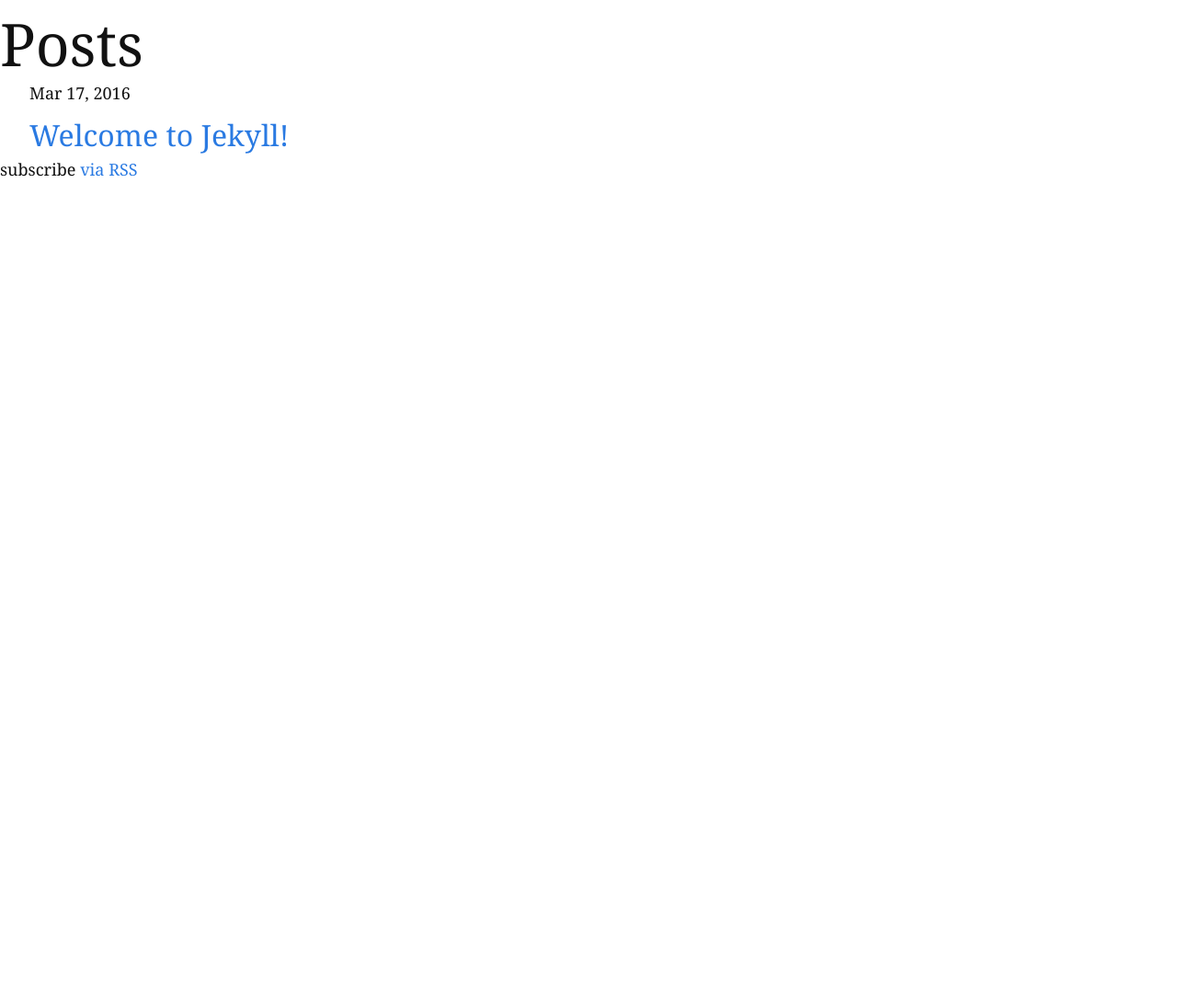
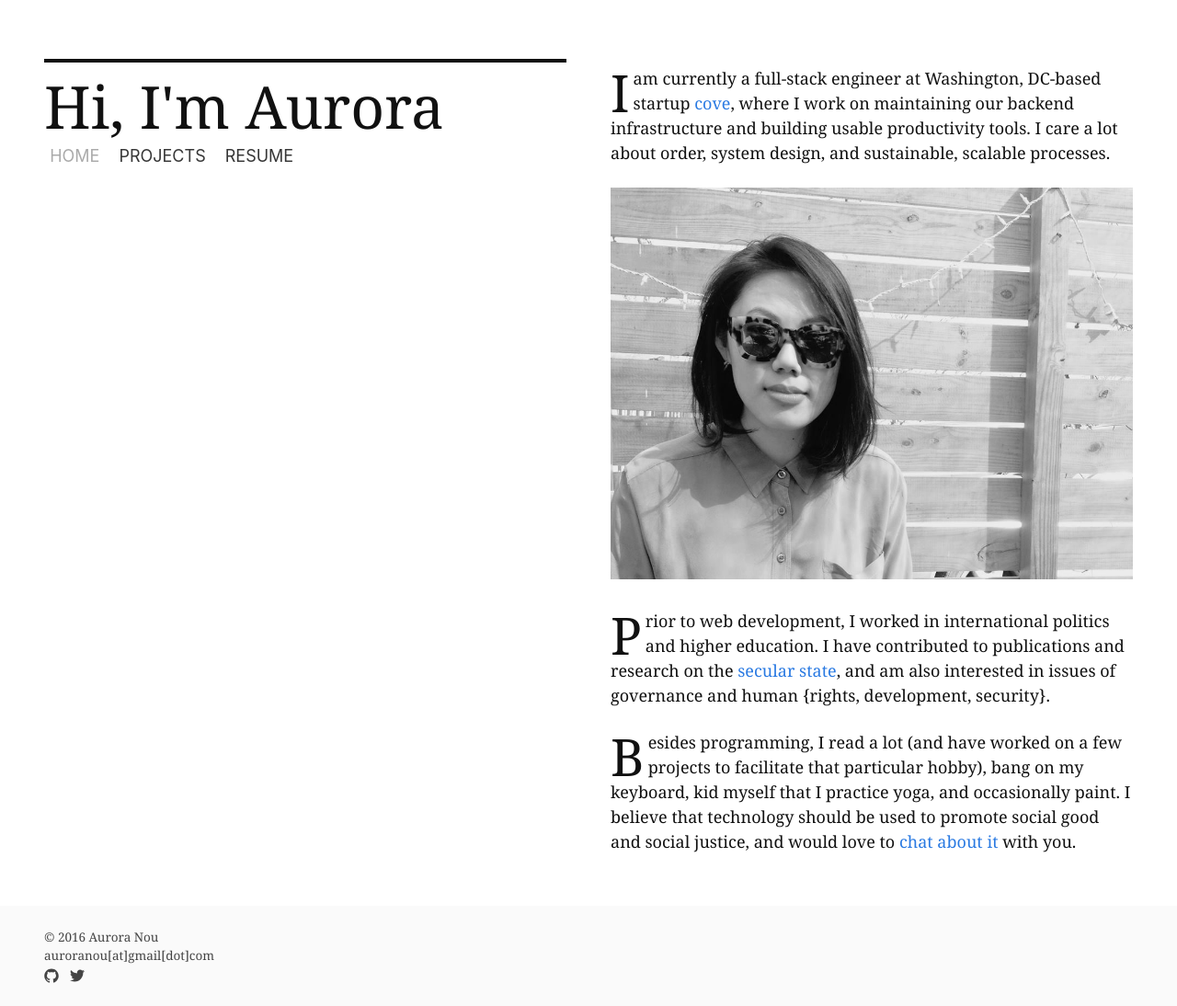
Before and after one commit to auroranou/auroranou.github.io, a Jekyll site: the page built from index.html, in a window 1280 px wide. Shown: the whole page at 92% size. Built offline with Jekyll 4.4.1, drawn with Linux system fonts in a browser that asks for light colours; before the commit the page ends 900 px from its top, so only the background shows below that.

Commit message:
add content

```diff
--- a/index.html
+++ b/index.html
@@ -1,23 +1,22 @@
 ---
-layout: default
+layout: two-column
+title: Hi, I'm Aurora
+navtitle: Home
+weight: 1
 ---
 
-<div class="home">
+<article class="Section">
+  <p class="Section-description">
+    <span class="Dropcap">I</span> am currently a full-stack engineer at Washington, DC-based startup <a href="https://cove.is/index">cove</a>, where I work on maintaining our backend infrastructure and building usable productivity tools. I care a lot about order, system design, and sustainable, scalable processes.
+  </p>
 
-  <h1 class="page-heading">Posts</h1>
+  <img src="img/aurora-bw.jpg" alt="I like puppies." />
 
-  <ul class="post-list">
-    {% for post in site.posts %}
-      <li>
-        <span class="post-meta">{{ post.date | date: "%b %-d, %Y" }}</span>
+  <p class="Section-description">
+    <span class="Dropcap">P</span>rior to web development, I worked in international politics and higher education. I have contributed to publications and research on the <a href="">secular state</a>, and am also interested in issues of governance and human {rights, development, security}.
+  </p>
 
-        <h2>
-          <a class="post-link" href="{{ post.url | prepend: site.baseurl }}">{{ post.title }}</a>
-        </h2>
-      </li>
-    {% endfor %}
-  </ul>
-
-  <p class="rss-subscribe">subscribe <a href="{{ "/feed.xml" | prepend: site.baseurl }}">via RSS</a></p>
-
-</div>
+  <p class="Section-description">
+    <span class="Dropcap">B</span>esides programming, I read a lot (and have worked on a few projects to facilitate that particular hobby), bang on my keyboard, kid myself that I practice yoga, and occasionally paint. I believe that technology should be used to promote social good and social justice, and would love to <a href="mailto:auroranou@gmail.com">chat about it</a> with you.
+  </p>
+</article>
```
Also changed, not shown: projects/index.html (added, +70 -0 lines), resume/index.html (added, +44 -0 lines), img/aurora-bw.jpg (added), img/favicon.png (added).
